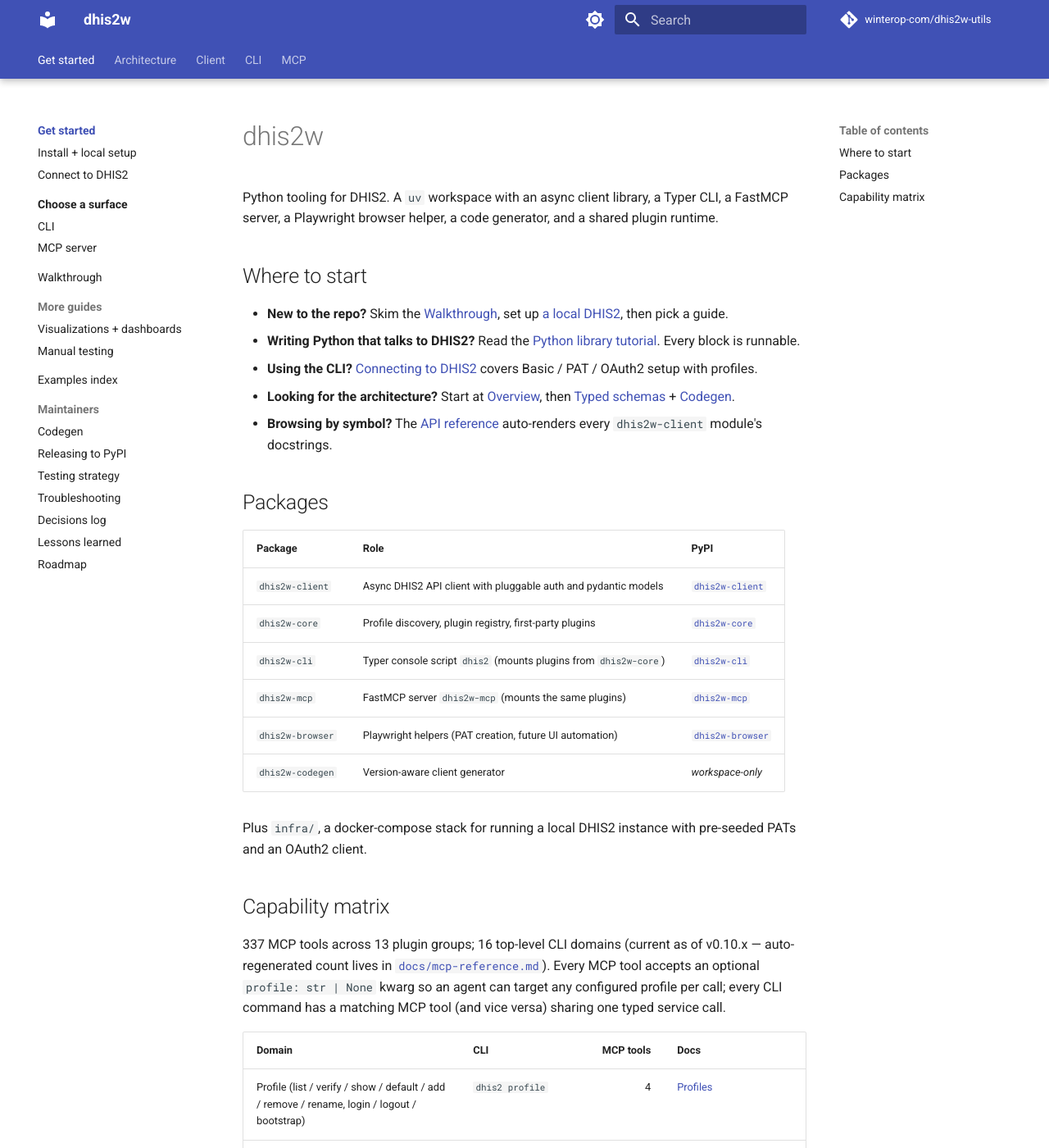
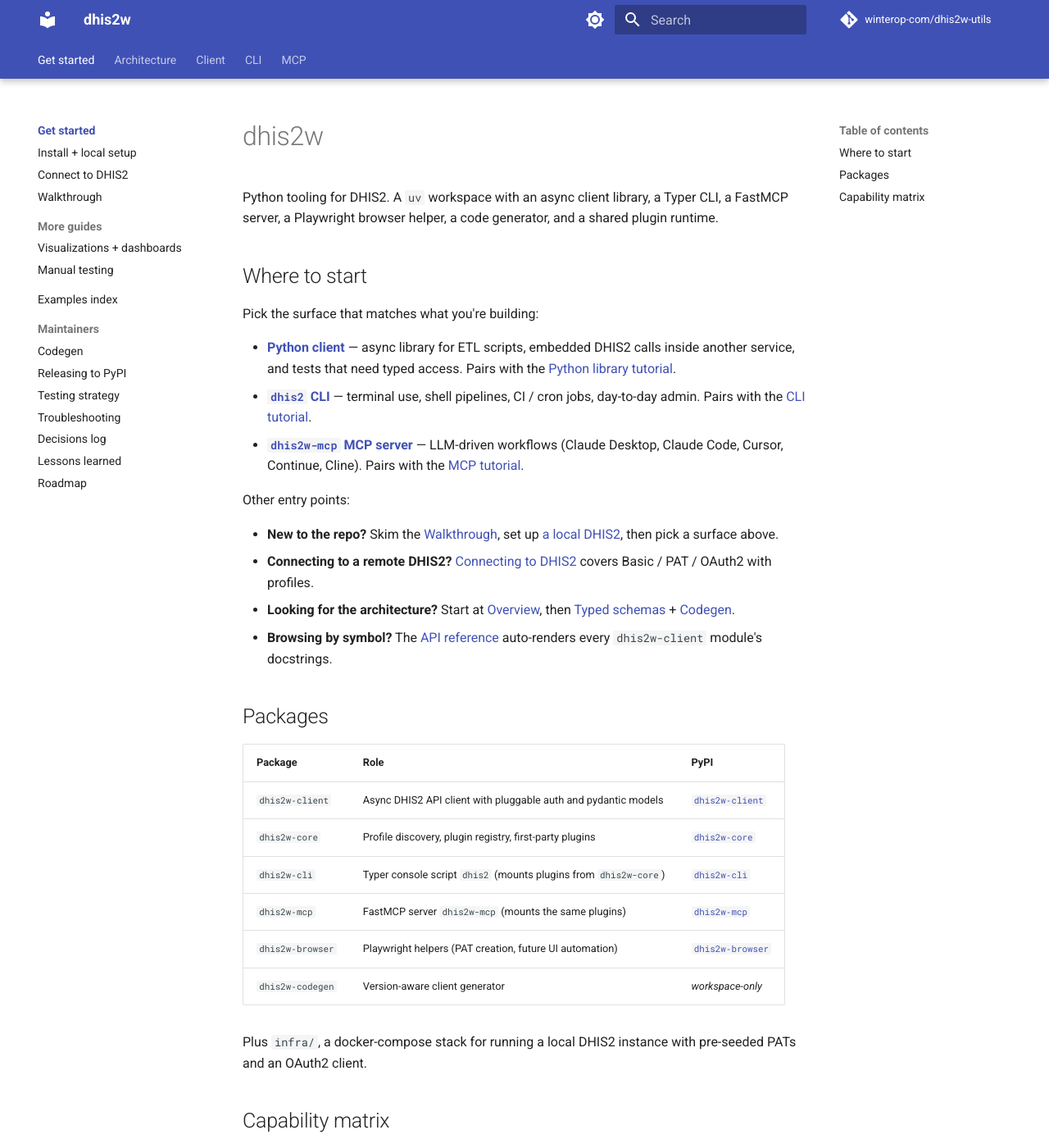
Before and after one commit to winterop-com/dhis2-utils, an MkDocs documentation site: the page built from docs/index.md, in a window 1280 px wide and 1400 px high. Shown: the whole window at 82% size. Built offline with MkDocs 1.6.1 and Material for MkDocs 9.7.7, drawn with Linux system fonts in a browser that asks for light colours; comment, search, counter and statistics services are not loaded; some of the changed text lies outside the part shown.

Commit message:
docs: review-pass-2 — `dhis2 init` mismatch, stale counts, nav dup
Five items from the second review pass:

1. `docs/cli/index.md` was sending first-time users to `dhis2 init`,
   which doesn't exist. Architecture page already says it's future
   work. Swap for the real surface: `dhis2 profile add <name> --url
   ... --auth pat --default` (interactive secret prompt — secrets
   never go on the command line). Mention `--local` for project-
   scoped profiles + `--from-env` for the OAuth2 .env.auth seeded by
   `make dhis2-run`. "Where next" link also updated.

2. `docs/manual-testing.md` smoke-test still listed "243 tools" +
   "metadata: 139, system: 2" as the expected tool count, but the
   regenerated MCP reference is ~337 tools (metadata: 230, system:
   5). Updated to match; reframed as "roughly N tools" with a
   pointer at `docs/mcp-reference.md` as the source of truth so the
   per-group numbers ageing doesn't immediately turn it stale again.

3. `docs/index.md` capability matrix dropped the "current as of
   v0.10.x" release-version qualifier in favour of "The generated
   MCP reference currently reports..." — consistent with the
   "avoid hardcoded versions" rule the previous review-pass commit
   started.

4. `docs/architecture/client.md` example used
   `https://play.im.dhis2.org/stable-2-42-0`, which conflicts with
   the newer tutorial prose pointing at `dev-2-{41,42,43}`. Aligned
   to `dev-2-42`.

5. mkdocs.yml had `client/index.md` / `cli/index.md` / `mcp/index.md`
   listed under both their surface tabs AND under "Get started >
   Choose a surface". Removed the duplicate from Get started; the
   "Choose a surface" decision is now made in prose on `docs/index.md`
   (Home), which links to each surface tab. Saves the visitor from
   seeing the same page appear in two sidebar locations.

`make docs-build` strict mode passes.

```diff
--- a/docs/index.md
+++ b/docs/index.md
@@ -4,9 +4,16 @@
 
 ## Where to start
 
-- **New to the repo?** Skim the [Walkthrough](walkthrough.md), set up [a local DHIS2](local-setup.md), then pick a guide.
-- **Writing Python that talks to DHIS2?** Read the [Python library tutorial](guides/client-tutorial.md). Every block is runnable.
-- **Using the CLI?** [Connecting to DHIS2](guides/connecting-to-dhis2.md) covers Basic / PAT / OAuth2 setup with profiles.
+Pick the surface that matches what you're building:
+
+- **[Python client](client/index.md)** — async library for ETL scripts, embedded DHIS2 calls inside another service, and tests that need typed access. Pairs with the [Python library tutorial](guides/client-tutorial.md).
+- **[`dhis2` CLI](cli/index.md)** — terminal use, shell pipelines, CI / cron jobs, day-to-day admin. Pairs with the [CLI tutorial](guides/cli-tutorial.md).
+- **[`dhis2w-mcp` MCP server](mcp/index.md)** — LLM-driven workflows (Claude Desktop, Claude Code, Cursor, Continue, Cline). Pairs with the [MCP tutorial](mcp/tutorial.md).
+
+Other entry points:
+
+- **New to the repo?** Skim the [Walkthrough](walkthrough.md), set up [a local DHIS2](local-setup.md), then pick a surface above.
+- **Connecting to a remote DHIS2?** [Connecting to DHIS2](guides/connecting-to-dhis2.md) covers Basic / PAT / OAuth2 with profiles.
 - **Looking for the architecture?** Start at [Overview](architecture/overview.md), then [Typed schemas](architecture/typed-schemas.md) + [Codegen](codegen.md).
 - **Browsing by symbol?** The [API reference](api/index.md) auto-renders every `dhis2w-client` module's docstrings.
 
@@ -25,7 +32,7 @@
 
 ## Capability matrix
 
-337 MCP tools across 13 plugin groups; 16 top-level CLI domains (current as of v0.10.x — auto-regenerated count lives in [`docs/mcp-reference.md`](mcp-reference.md)). Every MCP tool accepts an optional `profile: str | None` kwarg so an agent can target any configured profile per call; every CLI command has a matching MCP tool (and vice versa) sharing one typed service call.
+The generated [MCP reference](mcp-reference.md) currently reports around 337 tools across 13 plugin groups (the auto-regenerated count is the source of truth; the per-group numbers below age with each release). 16 top-level CLI domains. Every MCP tool accepts an optional `profile: str | None` kwarg so an agent can target any configured profile per call; every CLI command has a matching MCP tool (and vice versa) sharing one typed service call.
 
 | Domain | CLI | MCP tools | Docs |
 | --- | --- | ---: | --- |
--- a/mkdocs.yml
+++ b/mkdocs.yml
@@ -49,10 +49,6 @@
       - Home: index.md
       - Install + local setup: local-setup.md
       - Connect to DHIS2: guides/connecting-to-dhis2.md
-      - Choose a surface:
-          - Python client: client/index.md
-          - CLI: cli/index.md
-          - MCP server: mcp/index.md
       - Walkthrough: walkthrough.md
       - More guides:
           - Visualizations + dashboards: guides/visualizations.md
```
Also changed, not shown: docs/architecture/client.md (+1 -1 lines), docs/cli/index.md (+9 -4 lines), docs/manual-testing.md (+3 -3 lines).
